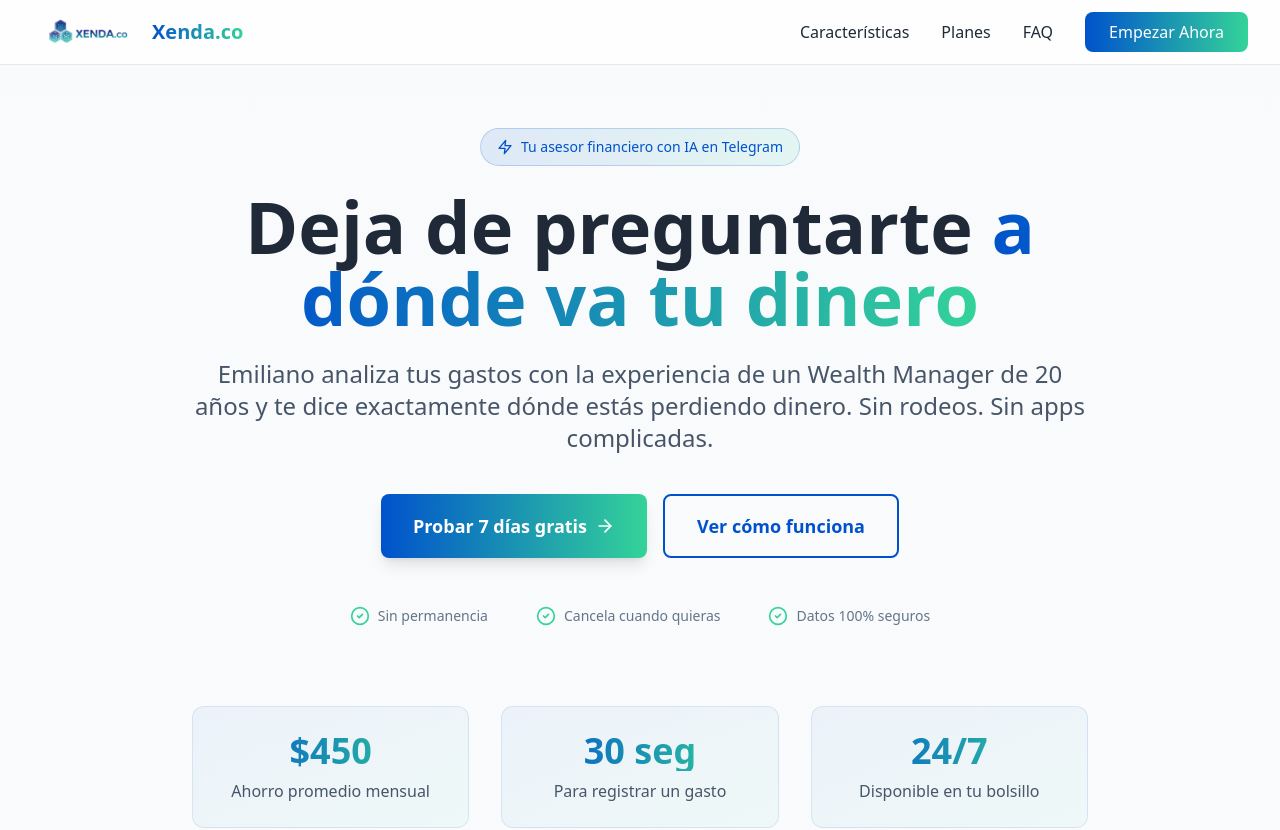
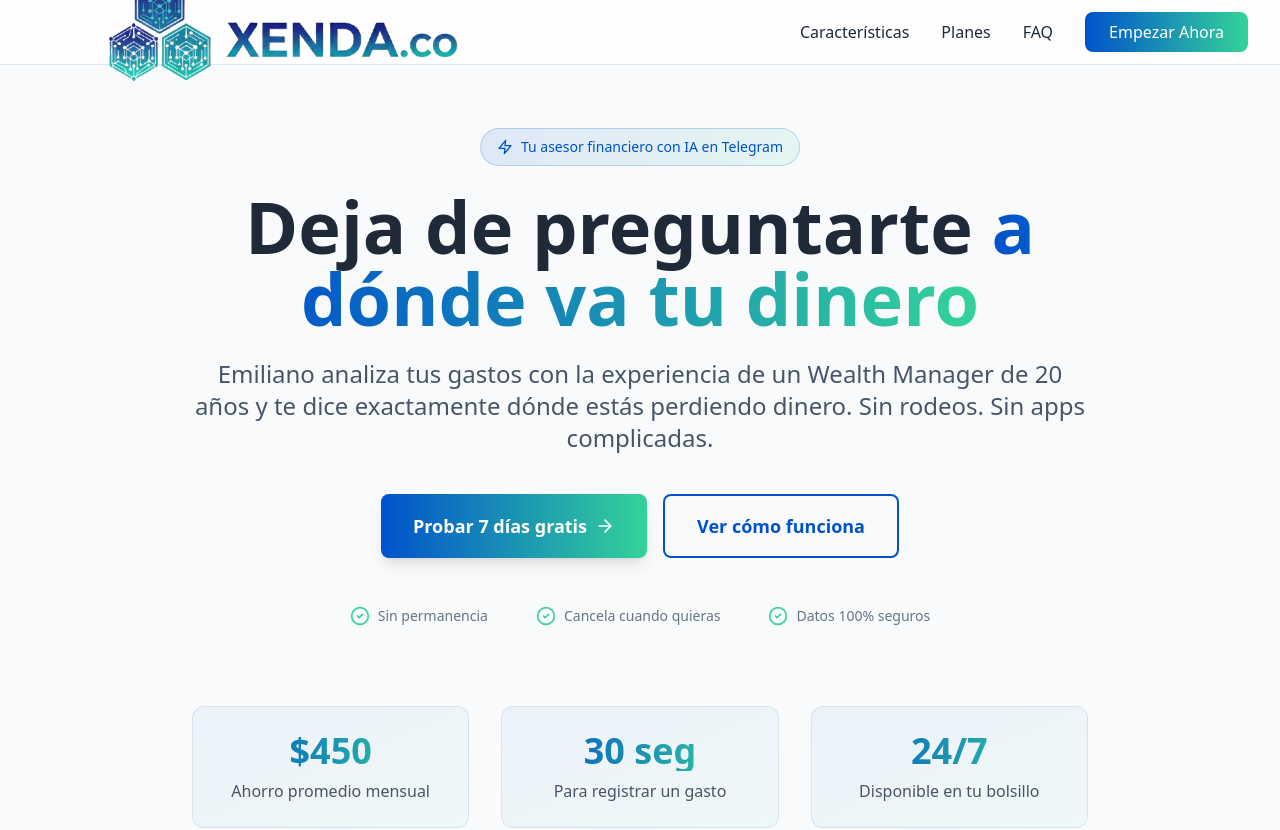
Before and after one commit to xenda-dev/landing-emiliano, a React (Vite) app: page / in a window 1280 px wide. Shown: the top 830 px of the page. Built offline with nearby package versions, Linux system fonts and the light colour scheme.

Commit message:
Update App.jsx

```diff
--- a/src/App.jsx
+++ b/src/App.jsx
@@ -172,10 +172,7 @@ function LandingPage() {
           <div className="max-w-7xl mx-auto px-4 sm:px-6 lg:px-8">
             <div className="flex justify-between items-center h-16">
               <div className="flex items-center space-x-2">
-                <img src="/logo.png" alt="Xenda.co" className="h-28 w-auto object-contain" />
-                <span className="text-xl font-bold bg-gradient-to-r from-[#0052CC] to-[#34D399] bg-clip-text text-transparent">
-                  Xenda.co
-                </span>
+                <img src="/logo.png" alt="Xenda.co" className="h-26 w-auto object-contain" />
               </div>
 
               <div className="hidden md:flex items-center space-x-8">
@@ -641,7 +638,7 @@ function LandingPage() {
           <div className="grid md:grid-cols-4 gap-8 mb-8">
             <div>
               <div className="flex items-center space-x-2 mb-4">
-                <img src="/logo.png" alt="Xenda.co" className="h-28 w-auto object-contain" />
+                <img src="/logo.png" alt="Xenda.co" className="h-26 w-auto object-contain" />
                 <span className="text-2xl font-bold">Xenda.co</span>
               </div>
               <p className="text-slate-400">
```
